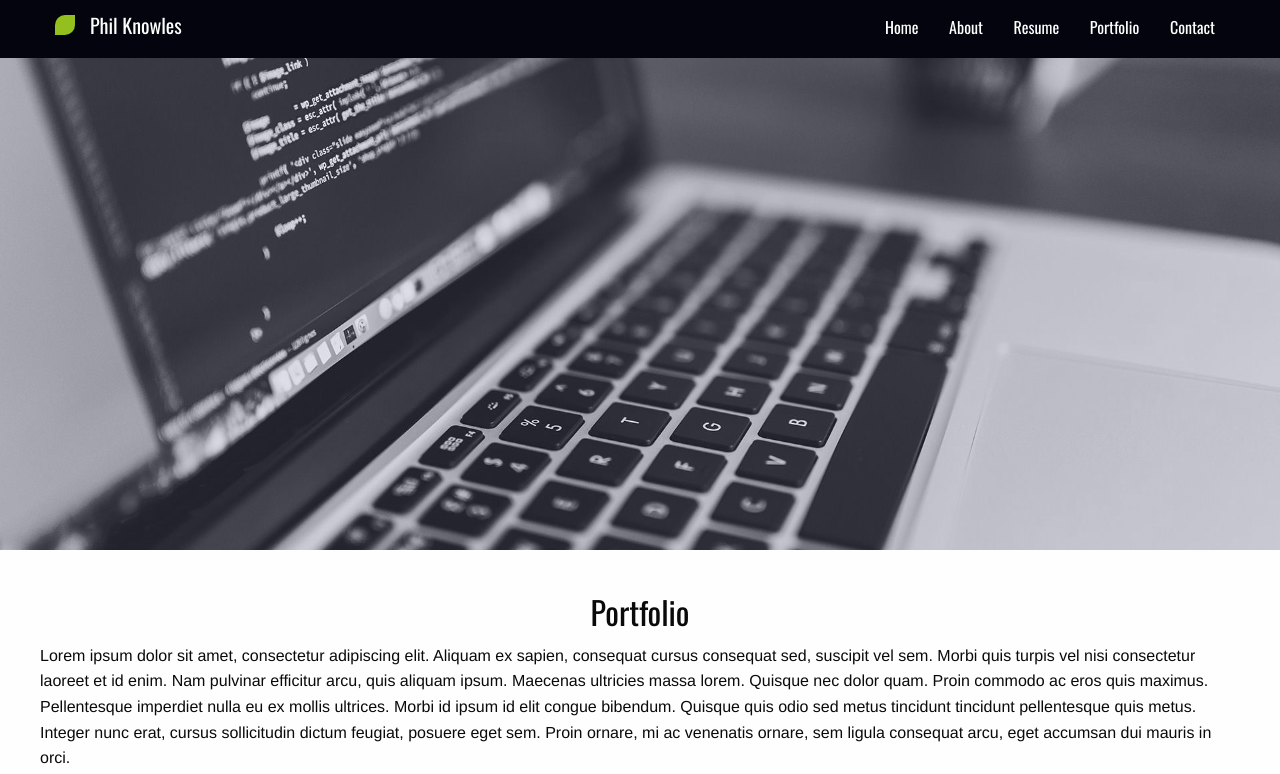
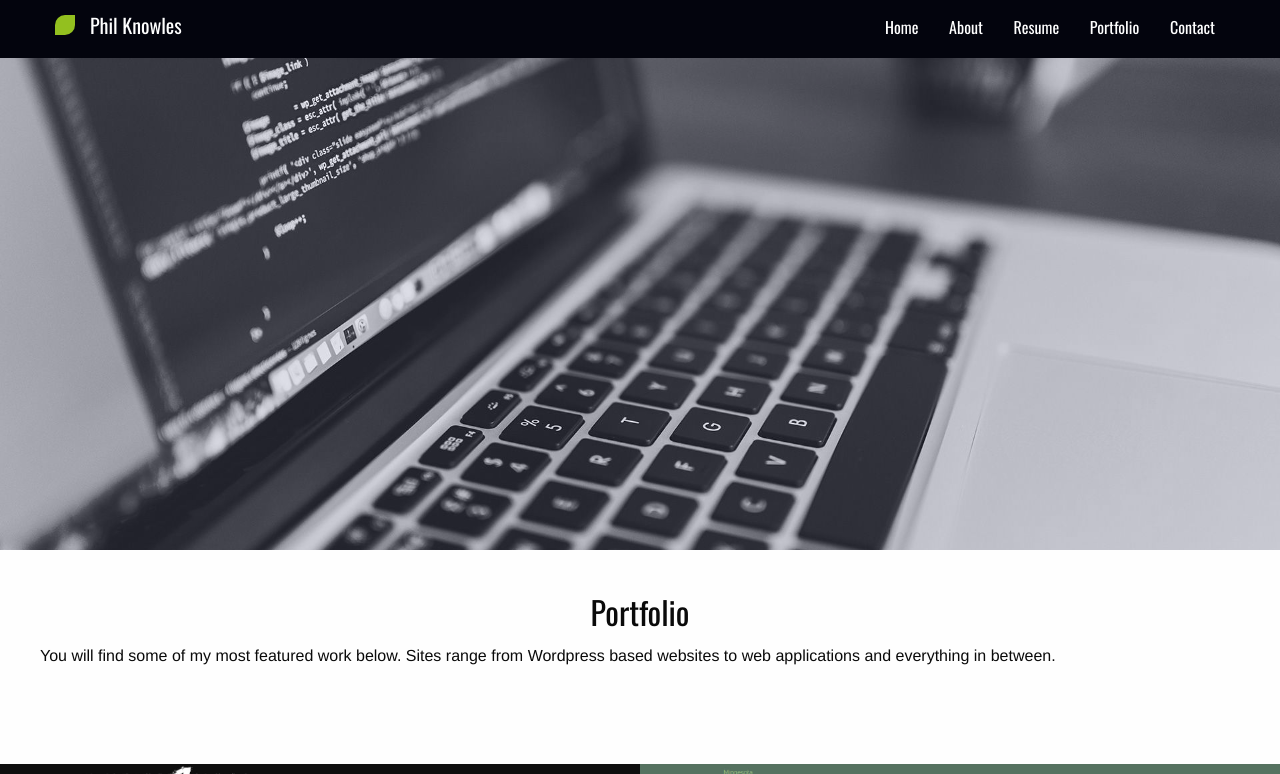
Before and after one commit to philknowles/philknowles.github.io, a plain HTML site: page views/portfolio.html in a window 1280 px wide. Shown: the top 774 px of the page. Drawn offline with nearby package versions, Linux system fonts and the light colour scheme; a web font is replaced by a local one.

Commit message:
Fixing Errors

```diff
--- a/views/portfolio.html
+++ b/views/portfolio.html
@@ -78,7 +78,7 @@
                 <section class="main-content">
                     <div class="row">
                         <h1>Portfolio</h1>
-                        <p>Lorem ipsum dolor sit amet, consectetur adipiscing elit. Aliquam ex sapien, consequat cursus consequat sed, suscipit vel sem. Morbi quis turpis vel nisi consectetur laoreet et id enim. Nam pulvinar efficitur arcu, quis aliquam ipsum. Maecenas ultricies massa lorem. Quisque nec dolor quam. Proin commodo ac eros quis maximus. Pellentesque imperdiet nulla eu ex mollis ultrices. Morbi id ipsum id elit congue bibendum. Quisque quis odio sed metus tincidunt tincidunt pellentesque quis metus. Integer nunc erat, cursus sollicitudin dictum feugiat, posuere eget sem. Proin ornare, mi ac venenatis ornare, sem ligula consequat arcu, eget accumsan dui mauris in orci.</p>
+                        <p>You will find some of my most featured work below.  Sites range from Wordpress based websites to web applications and everything in between.</p>
                     </div>
                 </section>
                 <section class="featured-projects">
```
